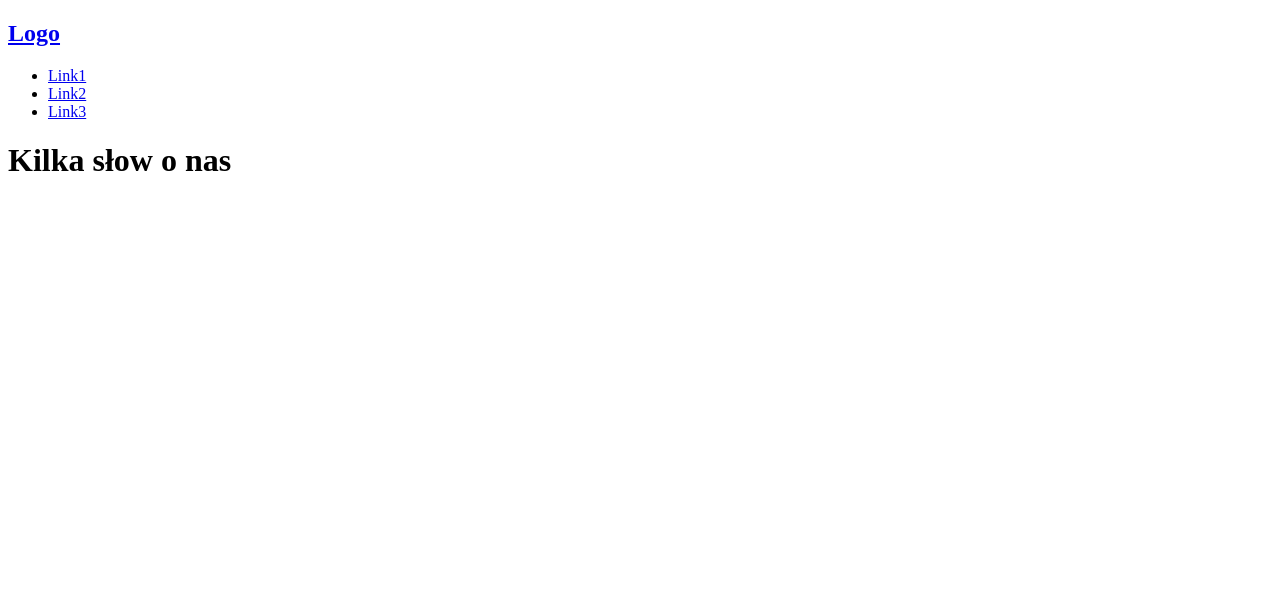
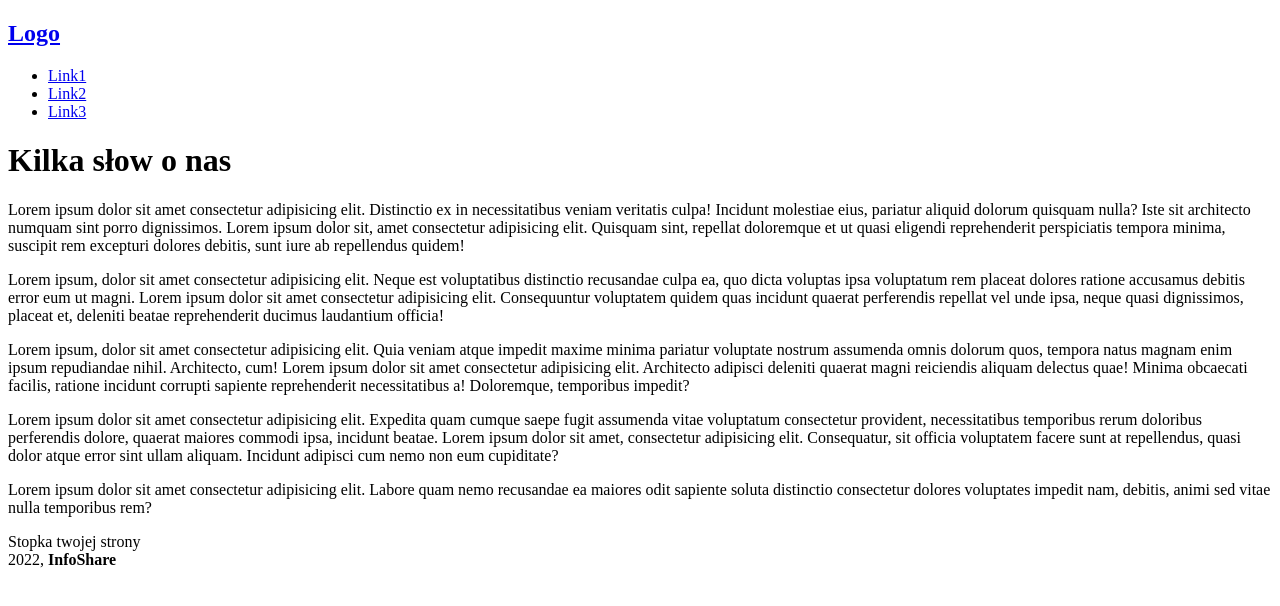
Before and after one commit to Davee89/homework-1, a plain HTML site: page index.html in a window 1280 px wide. Drawn offline with Linux system fonts and the light colour scheme.

Commit message:
Added section and footer to index.html

```diff
--- a/index.html
+++ b/index.html
@@ -19,6 +19,54 @@
         </nav>
       </header>
       <h1>Kilka słow o nas</h1>
+      <section>
+        <p>
+          Lorem ipsum dolor sit amet consectetur adipisicing elit. Distinctio ex
+          in necessitatibus veniam veritatis culpa! Incidunt molestiae eius,
+          pariatur aliquid dolorum quisquam nulla? Iste sit architecto numquam
+          sint porro dignissimos. Lorem ipsum dolor sit, amet consectetur
+          adipisicing elit. Quisquam sint, repellat doloremque et ut quasi
+          eligendi reprehenderit perspiciatis tempora minima, suscipit rem
+          excepturi dolores debitis, sunt iure ab repellendus quidem!
+        </p>
+        <p>
+          Lorem ipsum, dolor sit amet consectetur adipisicing elit. Neque est
+          voluptatibus distinctio recusandae culpa ea, quo dicta voluptas ipsa
+          voluptatum rem placeat dolores ratione accusamus debitis error eum ut
+          magni. Lorem ipsum dolor sit amet consectetur adipisicing elit.
+          Consequuntur voluptatem quidem quas incidunt quaerat perferendis
+          repellat vel unde ipsa, neque quasi dignissimos, placeat et, deleniti
+          beatae reprehenderit ducimus laudantium officia!
+        </p>
+        <p>
+          Lorem ipsum, dolor sit amet consectetur adipisicing elit. Quia veniam
+          atque impedit maxime minima pariatur voluptate nostrum assumenda omnis
+          dolorum quos, tempora natus magnam enim ipsum repudiandae nihil.
+          Architecto, cum! Lorem ipsum dolor sit amet consectetur adipisicing
+          elit. Architecto adipisci deleniti quaerat magni reiciendis aliquam
+          delectus quae! Minima obcaecati facilis, ratione incidunt corrupti
+          sapiente reprehenderit necessitatibus a! Doloremque, temporibus
+          impedit?
+        </p>
+        <p>
+          Lorem ipsum dolor sit amet consectetur adipisicing elit. Expedita quam
+          cumque saepe fugit assumenda vitae voluptatum consectetur provident,
+          necessitatibus temporibus rerum doloribus perferendis dolore, quaerat
+          maiores commodi ipsa, incidunt beatae. Lorem ipsum dolor sit amet,
+          consectetur adipisicing elit. Consequatur, sit officia voluptatem
+          facere sunt at repellendus, quasi dolor atque error sint ullam
+          aliquam. Incidunt adipisci cum nemo non eum cupiditate?
+        </p>
+        <p>
+          Lorem ipsum dolor sit amet consectetur adipisicing elit. Labore quam
+          nemo recusandae ea maiores odit sapiente soluta distinctio consectetur
+          dolores voluptates impedit nam, debitis, animi sed vitae nulla
+          temporibus rem?
+        </p>
+      </section>
+      <footer>
+        <p>Stopka twojej strony <br />2022, <strong>InfoShare</strong></p>
+      </footer>
     </div>
   </body>
 </html>
```
